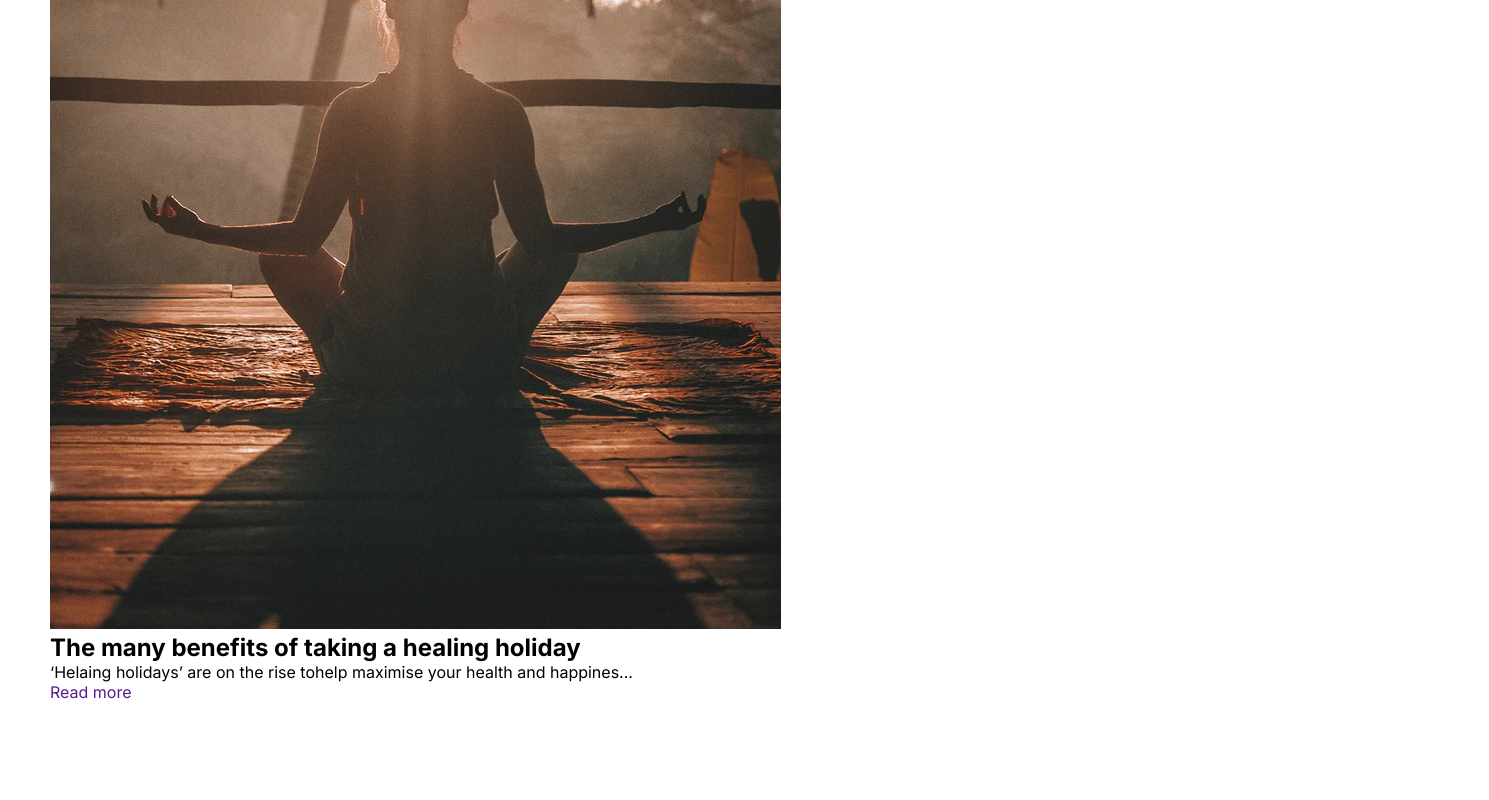
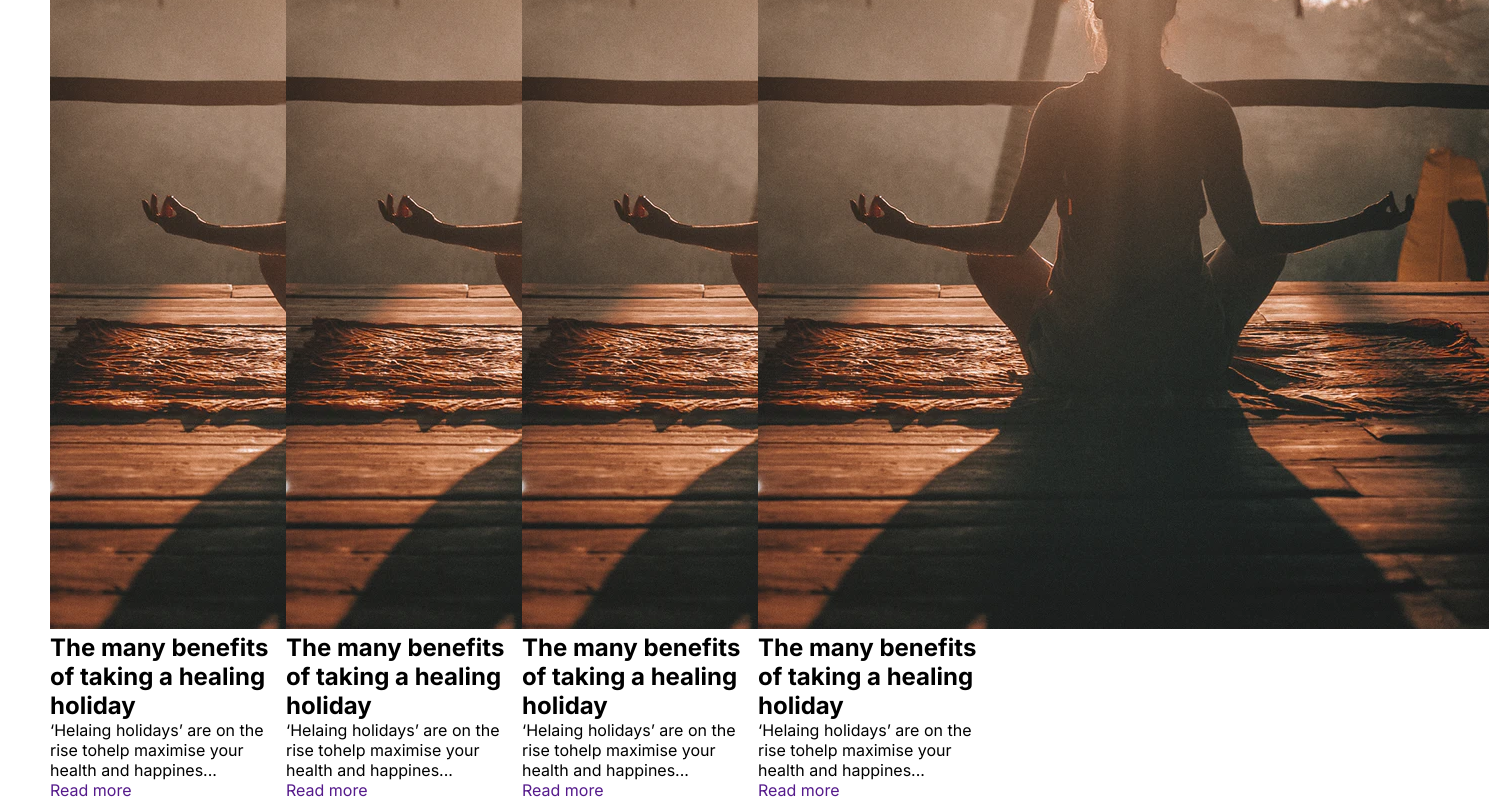
Before and after one commit to fg325609-beep/react1, a React (Vite) app: page / in a window 1280 px wide. Shown: the part 3156-3956 px from the top of the page, 1489 px wide, since content can reach past the window. Before the commit the page ends 3858 px from the top, so only its background shows below. Built offline with nearby package versions, Linux system fonts and the light colour scheme.

Commit message:
dfhjfdhfhf'

```diff
--- a/src/Components/sectionfive/sectionfive.jsx
+++ b/src/Components/sectionfive/sectionfive.jsx
@@ -14,6 +14,24 @@ function Sectionfive(){
                             <p>‘Helaing holidays’ are on the rise tohelp maximise your health and happines...</p>
                             <a href="">Read more</a>
                         </div>
+                        <div className="card">
+                            <img src="img/five.png" alt="" />
+                            <h1>The many benefits of  taking a healing holiday</h1>
+                            <p>‘Helaing holidays’ are on the rise tohelp maximise your health and happines...</p>
+                            <a href="">Read more</a>
+                        </div>
+                        <div className="card">
+                            <img src="img/five.png" alt="" />
+                            <h1>The many benefits of  taking a healing holiday</h1>
+                            <p>‘Helaing holidays’ are on the rise tohelp maximise your health and happines...</p>
+                            <a href="">Read more</a>
+                        </div>
+                        <div className="card">
+                            <img src="img/five.png" alt="" />
+                            <h1>The many benefits of  taking a healing holiday</h1>
+                            <p>‘Helaing holidays’ are on the rise tohelp maximise your health and happines...</p>
+                            <a href="">Read more</a>
+                        </div>
                     </div>
                 </div>
             </div>
--- a/src/Components/sectionfive/sectionfive.scss
+++ b/src/Components/sectionfive/sectionfive.scss
@@ -1,7 +1,12 @@
 section{
     .container{
         .section-five{
-
+            .cards{
+                display: flex;
+                .card{
+                    width: 20%;
+                }
+            }
         }
     }
 }
```
